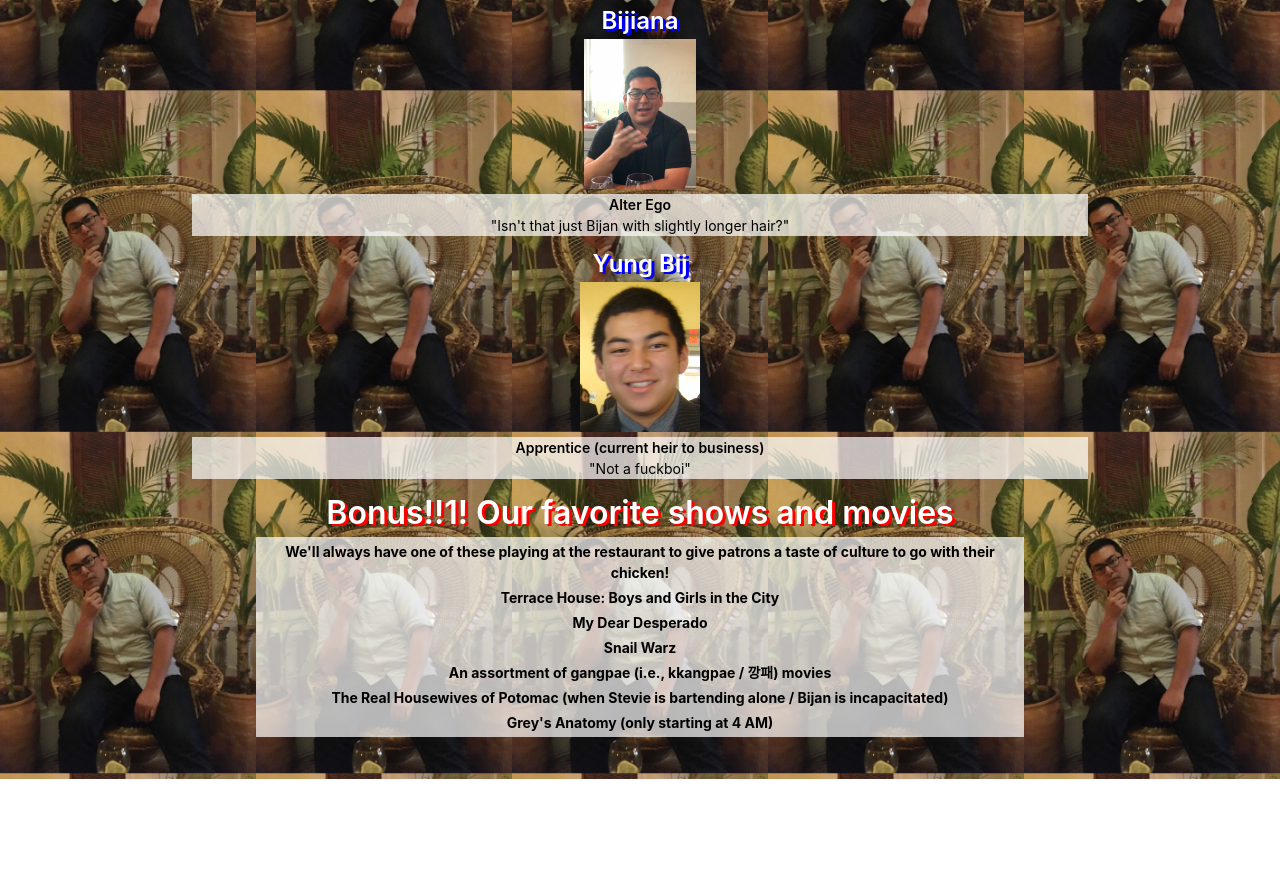
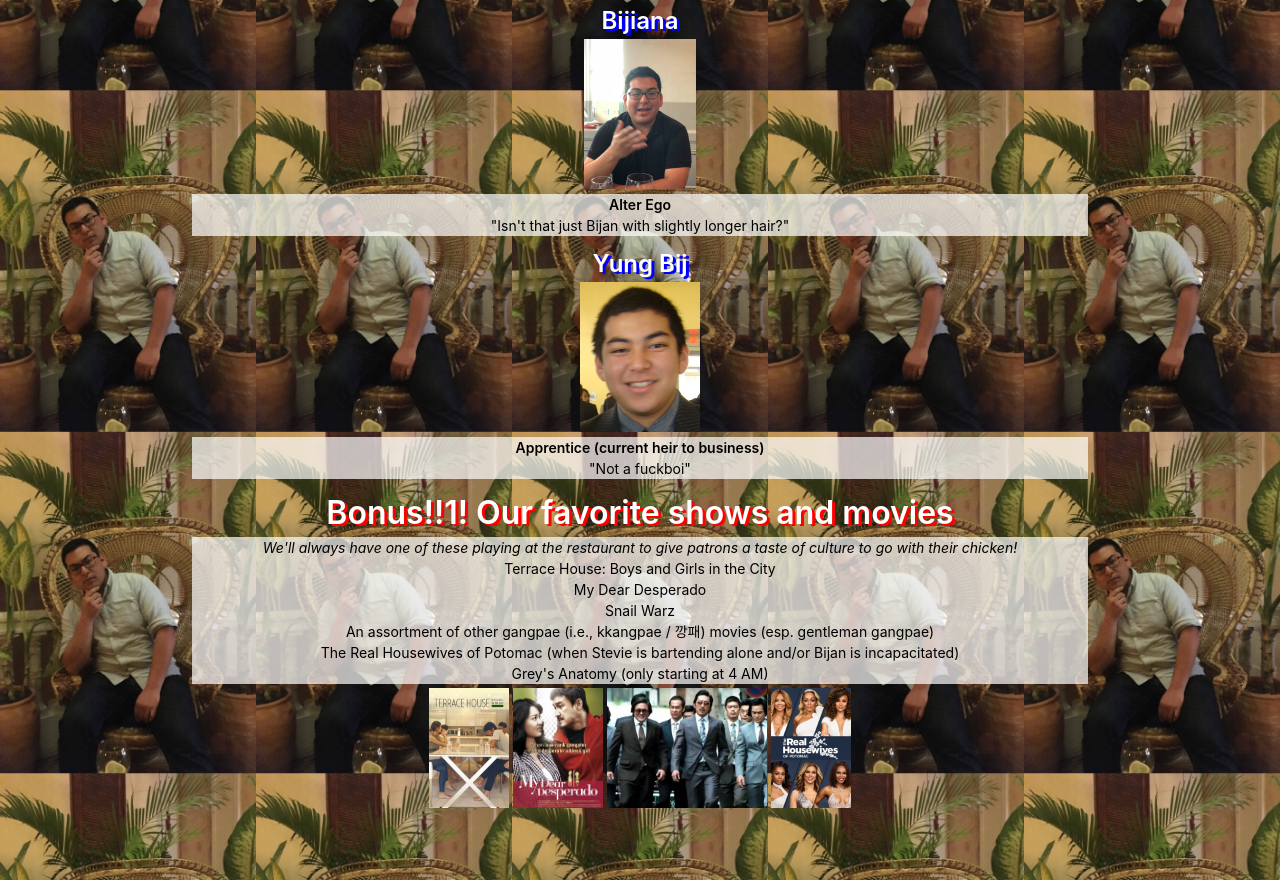
Before and after one commit to bijansfriedchicken/bijansfriedchicken.github.io, a plain HTML site: page index.html in a window 1280 px wide. Shown: the part 2300-3180 px from the top of the page. Before the commit the page ends 3079 px from the top, so only its background shows below. Drawn offline with Linux system fonts and the light colour scheme.

Commit message:
added images of movies, some edits

```diff
--- a/index.html
+++ b/index.html
@@ -138,7 +138,7 @@
   				<b>Yache (야채)</b>
   			</section>
   			<section>
-  				"If you tip me a dollar I'll lay down a rap about my deathly fear of snails"
+  				"I am a true gentleman. If you tip me a dollar I'll lay down a rap about my deathly fear of snails"
   			</section>
   		<h2> Stevie </h2>
   			<img src="./assets/images/profile-stevie.png" height="150px">
@@ -177,33 +177,27 @@
 
 	<a>
   		<h1> Bonus!!1! Our favorite shows and movies</h1>
-  		<table class="info">
+  		<section>
+			<em>We'll always have one of these playing at the restaurant to give patrons a taste of culture to go with their chicken!</em><br>
+			Terrace House: Boys and Girls in the City<br>
+			My Dear Desperado<br>
+			Snail Warz<br>
+			An assortment of other gangpae (i.e., kkangpae / 깡패) movies (esp. gentleman gangpae)<br>
+			The Real Housewives of Potomac (when Stevie is bartending alone and/or Bijan is incapacitated)<br>
+			Grey's Anatomy (only starting at 4 AM)
+		</section>
+		<table align="center" padding-top:"5px">
 			<tr>
-				<th>We'll always have one of these playing at the restaurant to give patrons a taste of culture to go with their chicken!</th>
-			</tr>
-			<tr>
-				<th>Terrace House: Boys and Girls in the City</th>
-			</tr>
-			<tr>
-				<th>My Dear Desperado</th>
-			</tr>
-			<tr>
-				<th>Snail Warz</th>
-			</tr>
-			<tr>
-				<th>An assortment of gangpae (i.e., kkangpae / 깡패) movies</th>
-			</tr>
-			<tr>
-				<th>The Real Housewives of Potomac (when Stevie is bartending alone / Bijan is incapacitated)</th>
-			</tr>
-			<tr>
-				<th>Grey's Anatomy (only starting at 4 AM)</th>
+				<th><img src="./assets/images/terracehouse.jpg" height="120px"></th>
+				<th><img src="./assets/images/mydeardesperado.jpg" height="120px"></th>
+				<th><img src="./assets/images/kkangpae.jpg" height="120px"></th>
+				<th><img src="./assets/images/realhousewives.jpg" height="120px"></th>
 			</tr>
 		</table>
 
 	</a>
 
-  	<br><br>
+  	<br><br><br>
 
 
   	<footer>
```
Also changed, not shown: assets/images/kkangpae.jpg (added), assets/images/mydeardesperado.jpg (added), assets/images/realhousewives.jpg (added), assets/images/terracehouse.jpg (added), 2 other files.
